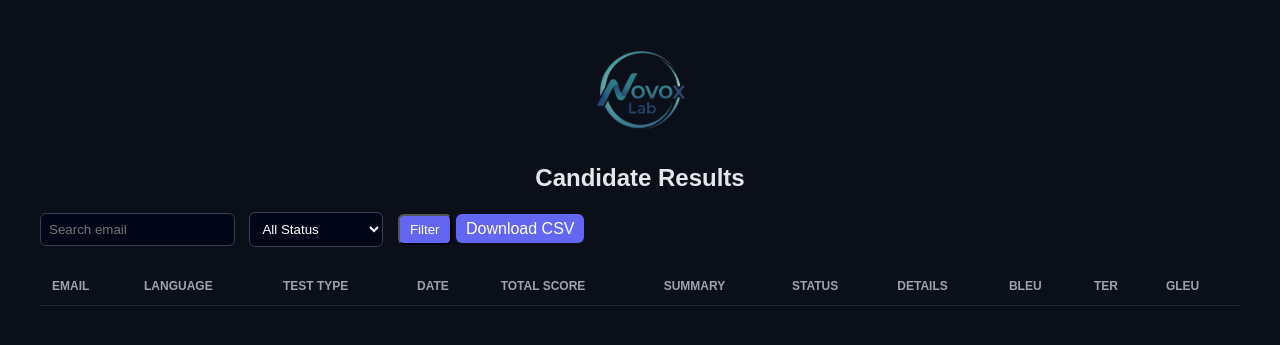
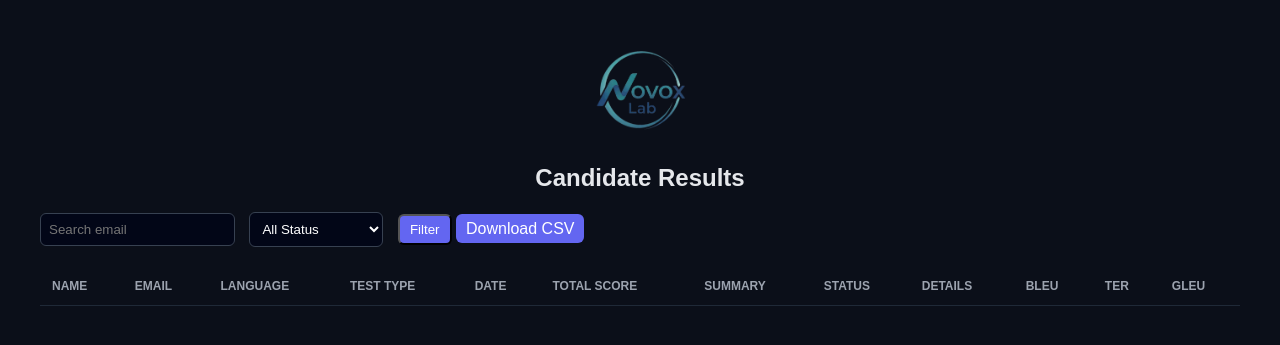
Before and after one commit to medeghinigiuliana/languagelab, a Flask app: page /dashboard in a window 1280 px wide. Shown: the top 345 px of the page. Run offline with Flask 3, Linux system fonts and the light colour scheme; data that the repository does not hold is empty.

Commit message:
final UI + detail page fix

```diff
--- a/app.py
+++ b/app.py
@@ -76,6 +76,15 @@ def init_db():
 
     try:
         c.execute("ALTER TABLE results ADD COLUMN ter_score REAL")
+    except:
+        pass
+    try:
+        c.execute("ALTER TABLE results ADD COLUMN first_name TEXT")
+    except:
+        pass
+
+    try:
+        c.execute("ALTER TABLE results ADD COLUMN last_name TEXT")
     except:
         pass
 
@@ -251,6 +260,8 @@ def submit():
     try:
         gleu_score = None
         email = request.form.get("email")
+        first_name = request.form.get("first_name")
+        last_name = request.form.get("last_name")
         test_type = request.form.get("test_type")
         language = request.form.get("language")
 
@@ -361,21 +372,22 @@ def submit():
         elif test_type == "editing":
             final_score = editing_final_score
 
-        status = get_status(final_score if final_score is not None else 0)
+        final_score = final_score if final_score is not None else 0
 
+        status = get_status(final_score)
 
         conn = sqlite3.connect("db.db")
         c = conn.cursor()
 
         c.execute("""
         INSERT INTO results
-        (email,test_type,language,answer,
+        (first_name,last_name,email,test_type,language,answer,
         translation_score,interpretation_score,editing_score,post_edit_score,
         gleu_score,bleu_score,ter_score,final_score,status,
         transcription1,transcription2,transcription3,transcription4)
-        VALUES (?,?,?,?,?,?,?,?,?,?,?,?,?,?,?,?,?)
+        VALUES (?,?,?,?,?,?,?,?,?,?,?,?,?,?,?,?,?,?,?)
         """,(
-             email,test_type,language,answer,
+             first_name,last_name,email,test_type,language,answer,
              translation_score,interpretation_score,editing_score,post_edit_score,
              gleu_score,bleu_score,ter_score,final_score,status,
              t1,t2,t3,t4
--- a/templates/dashboard.html
+++ b/templates/dashboard.html
@@ -90,6 +90,7 @@
 <!-- TABLE -->
 <table>
   <tr>
+    <th>Name</th>
     <th>Email</th>
     <th>Language</th>
     <th>Test Type</th>
@@ -105,6 +106,7 @@
 
   {% for r in results %}
   <tr>
+    <td>{{ r.first_name }} {{ r.last_name }}</td>
     <td>{{ r.email }}</td>
     <td>{{ r.language }}</td>
 
--- a/templates/result.html
+++ b/templates/result.html
@@ -105,6 +105,9 @@
 
 <!-- SUMMARY CARD -->
 <div class="card">
+  <div class="label">Name</div>
+  <div class="value">{{ r.first_name }} {{ r.last_name }}</div>
+
   <div class="label">Email</div>
   <div class="value">{{ r.email }}</div>
 
@@ -157,7 +160,7 @@
 <div class="card">
   <h3>Evaluation Details</h3>
 
-  <{% if r.test_type == "translation" and r.translation_score %}
+  {% if r.test_type == "translation" and r.translation_score %}
 <div class="section">
   <h4>Translation Evaluation</h4>
   <pre>{{ r.translation_score }}</pre>
```
